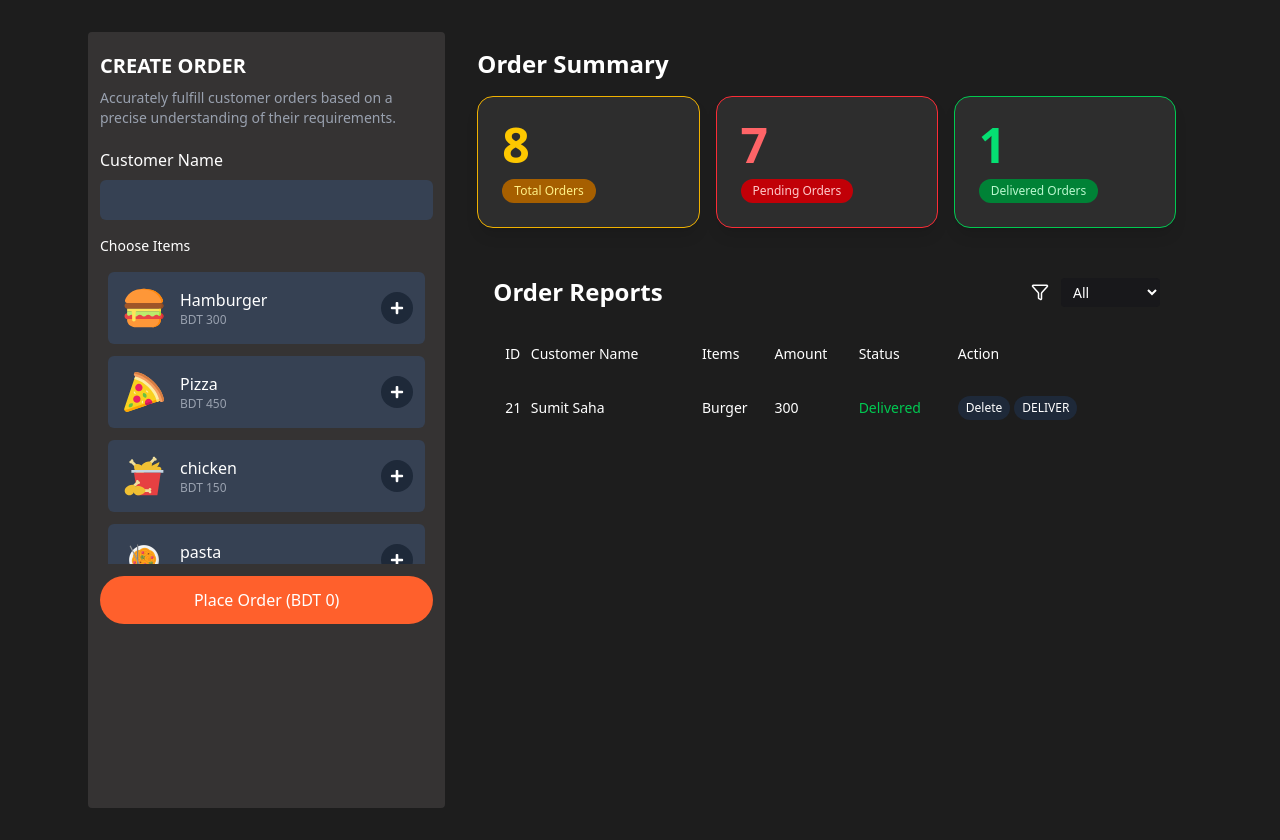
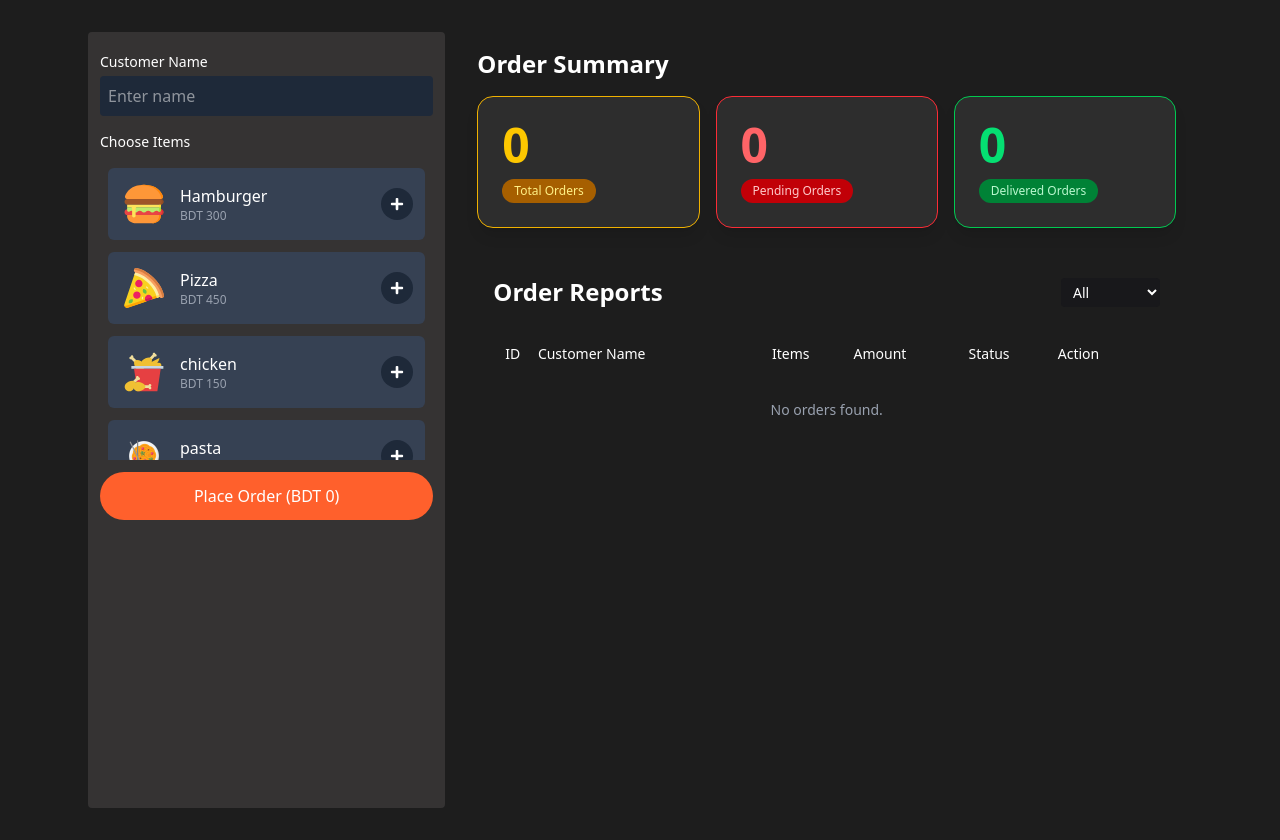
Before and after one commit to Md-Asikul-Islam/Food-Valley, a React (Vite) app: page / in a window 1280 px wide. Built offline with nearby package versions, Linux system fonts and the light colour scheme; grey boxes are pictures that could not be loaded.

Commit message:
finally the aplication is ready

```diff
--- a/src/components/CreateOrder.jsx
+++ b/src/components/CreateOrder.jsx
@@ -1,22 +1,20 @@
 import React from "react";
-const CreateOrder = () => {
+
+function CreateOrder({ customerName, setCustomerName }) {
   return (
-    <>
-      <h2 className="text-xl font-bold mb-1 text-white">CREATE ORDER</h2>
-      <p className="text-gray-400 text-sm mb-4 py-1">
-        Accurately fulfill customer orders based on a precise understanding of
-        their requirements.
-      </p>
     <div className="mb-4">
-        <label className="block text-white font-medium mb-2">
+      <label className="block text-sm font-medium text-white mb-1">
         Customer Name
       </label>
       <input
         type="text"
-          className="w-full bg-gray-700 bg-opacity-50 rounded-md text-white focus:outline-none focus:ring-1 focus:ring-blue-500 px-4 py-2 transition-all duration-300"
+        value={customerName}
+        onChange={(e) => setCustomerName(e.target.value)}
+        placeholder="Enter name"
+        className="w-full p-2 rounded bg-gray-800 text-white outline-none"
       />
     </div>
-    </>
   );
-};
+}
+
 export default CreateOrder;
--- a/src/components/DashBoard.jsx
+++ b/src/components/DashBoard.jsx
@@ -7,36 +7,90 @@ import { foodItems } from "../data";
 
 function DashBoard() {
   const [selectedItems, setSelectedItems] = useState([]);
+  const [orders, setOrders] = useState([]);
+  const [customerName, setCustomerName] = useState("");
+  const [filterStatus, setFilterStatus] = useState("All");
 
   const handleSelectItem = (itemId) => {
-   setSelectedItems((prevSelected) =>
-    prevSelected.includes(itemId)
-    ? prevSelected.filter((id) => id !== itemId)
-    : [...prevSelected, itemId]
-  )
+    setSelectedItems((prevSelected) =>
+      prevSelected.includes(itemId)
+        ? prevSelected.filter((id) => id !== itemId)
+        : [...prevSelected, itemId]
+    );
   };
 
-   const totalPrice = selectedItems.reduce((total, itemId) => {
-    const item = foodItems.find((i) => i.id === itemId);
-    return item ? total + item.price : total;
-  }, 0);
+  const handlePlaceOrder = () => {
+    if (selectedItems.length === 0 || customerName.trim() === "") return;
+
+    const orderedItems = foodItems.filter((item) =>
+      selectedItems.includes(item.id)
+    );
+
+    const newOrder = {
+      id: Date.now(),
+      customer: customerName,
+      items: orderedItems,
+      total: orderedItems.reduce((sum, item) => sum + item.price, 0),
+      status: "Pending",  // <-- নতুন অর্ডার সবসময় Pending
+    };
+
+    setOrders((prev) => [...prev, newOrder]);
+    setSelectedItems([]);
+    setCustomerName("");
+  };
+
+  // Delete অর্ডার ফাংশন
+  const handleDeleteOrder = (orderId) => {
+    setOrders((prev) => prev.filter((order) => order.id !== orderId));
+  };
+
+  // Deliver স্ট্যাটাস আপডেট ফাংশন
+  const handleDeliverOrder = (orderId) => {
+    setOrders((prev) =>
+      prev.map((order) =>
+        order.id === orderId ? { ...order, status: "Delivered" } : order
+      )
+    );
+  };
+
+  // Summary এর জন্য গুনুন
+const totalOrders = orders.length;
+const pendingOrders = orders.filter(order => order.status === "Pending").length;
+const deliveredOrders = orders.filter(order => order.status === "Delivered").length;
+  // ফিল্টারড অর্ডার লিস্ট
+  const filteredOrders = filterStatus === "All"
+    ? orders
+    : orders.filter(order => order.status === filterStatus);
 
   return (
     <div className="flex flex-col md:grid md:grid-cols-3 md:grid-rows-3 gap-4 h-auto md:h-[100vh] p-3">
       {/* Left Section */}
       <div className="bg-[#353333] rounded px-3 py-5 md:row-start-1 md:row-end-[-1] md:col-span-1">
-        <CreateOrder />
+        <CreateOrder customerName={customerName} setCustomerName={setCustomerName} />
         <OrderItems
           selectedItems={selectedItems}
           onSelectItem={handleSelectItem}
-          totalPrice={totalPrice}
+          totalPrice={foodItems
+            .filter(item => selectedItems.includes(item.id))
+            .reduce((sum, item) => sum + item.price, 0)}
+          onPlaceOrder={handlePlaceOrder}
         />
       </div>
 
       {/* Right Section */}
       <div className="rounded flex flex-col gap-4 md:col-span-2">
-        <OrderSummary  />
-        <OrderReportSection />
+        <OrderSummary
+          totalOrders={totalOrders}
+          pendingOrders={pendingOrders}
+          deliveredOrders={deliveredOrders}
+        />
+        <OrderReportSection
+          orders={filteredOrders}
+          onDelete={handleDeleteOrder}
+          onDeliver={handleDeliverOrder}
+          filterStatus={filterStatus}
+          setFilterStatus={setFilterStatus}
+        />
       </div>
     </div>
   );
--- a/src/components/Delivered.jsx
+++ b/src/components/Delivered.jsx
@@ -1,9 +1,9 @@
 import React from "react";
 
-function Delivered() {
+function Delivered({delivered}) {
   return (
     <div className="bg-[#2d2d2d] rounded-2xl p-6 shadow-lg border border-green-500 hover:scale-105 transition-transform duration-300">
-      <div className="text-5xl font-bold text-green-400 mb-2">1</div>
+      <div className="text-5xl font-bold text-green-400 mb-2">{delivered}</div>
       <div className="bg-green-700 bg-opacity-30 text-green-200 text-xs font-medium px-3 py-1 rounded-full inline-block">
         Delivered Orders
       </div>
--- a/src/components/OrderReportSection.jsx
+++ b/src/components/OrderReportSection.jsx
@@ -1,6 +1,6 @@
 import React from "react";
 
-function OrderReportSection() {
+function OrderReportSection({ orders, onDelete, onDeliver, filterStatus, setFilterStatus }) {
   return (
     <div className="px-2 sm:px-4 md:px-6 lg:px-8 py-4">
       {/* Header */}
@@ -10,29 +10,19 @@ function OrderReportSection() {
         </h2>
 
         <div className="flex items-center gap-2 sm:gap-3">
-          <svg
-            xmlns="http://www.w3.org/2000/svg"
-            width="18"
-            height="18"
-            viewBox="0 0 24 24"
-            fill="none"
-            stroke="currentColor"
-            strokeWidth="2"
-            strokeLinecap="round"
-            strokeLinejoin="round"
-            className="text-white"
+          <select
+            className="bg-zinc-900 text-white text-sm px-2 py-1 rounded-sm outline-none"
+            value={filterStatus}
+            onChange={(e) => setFilterStatus(e.target.value)}
           >
-            <path d="M10 20a1 1 0 0 0 .553.895l2 1A1 1 0 0 0 14 21v-7a2 2 0 0 1 .517-1.341L21.74 4.67A1 1 0 0 0 21 3H3a1 1 0 0 0-.742 1.67l7.225 7.989A2 2 0 0 1 10 14z" />
-          </svg>
-          <select className="bg-zinc-900 text-white text-sm px-2 py-1 rounded-sm outline-none">
-            <option>All</option>
-            <option>Pending</option>
-            <option>Delivered</option>
+            <option value="All">All</option>
+            <option value="Pending">Pending</option>
+            <option value="Delivered">Delivered</option>
           </select>
         </div>
       </div>
 
-      {/* Table container with scroll */}
+      {/* Table */}
       <div className="bg-cardbg rounded-md p-3 overflow-x-auto">
         <table className="min-w-[600px] sm:min-w-full border-separate border-spacing-y-2 text-white text-sm">
           <thead className="text-left">
@@ -46,23 +36,49 @@ function OrderReportSection() {
             </tr>
           </thead>
           <tbody>
-            <tr className="border-t border-gray-700">
-              <td className="py-2 sm:py-3 whitespace-nowrap">21</td>
-              <td className="py-2 sm:py-3 whitespace-nowrap">Sumit Saha</td>
-              <td className="py-2 sm:py-3 whitespace-nowrap">Burger</td>
-              <td className="py-2 sm:py-3 whitespace-nowrap">300</td>
+            {orders.length === 0 ? (
+              <tr>
+                <td colSpan="6" className="text-center py-4 text-gray-400">
+                  No orders found.
+                </td>
+              </tr>
+            ) : (
+              orders.map((order) => (
+                <tr key={order.id} className="border-t border-gray-700">
+                  <td className="py-2 sm:py-3 whitespace-nowrap">{order.id}</td>
+                  <td className="py-2 sm:py-3 whitespace-nowrap">{order.customer}</td>
                   <td className="py-2 sm:py-3 whitespace-nowrap">
-                <span className="text-green-500 font-medium">Delivered</span>
+                    {order.items.map((item) => item.name).join(", ")}
+                  </td>
+                  <td className="py-2 sm:py-3 whitespace-nowrap">{order.total}</td>
+                  <td className="py-2 sm:py-3 whitespace-nowrap">
+                    <span
+                      className={`font-medium ${
+                        order.status === "Delivered" ? "text-green-500" : "text-yellow-400"
+                      }`}
+                    >
+                      {order.status}
+                    </span>
                   </td>
                   <td className="py-2 sm:py-3 whitespace-nowrap flex flex-wrap gap-1">
-                <button className="bg-gray-800 hover:bg-red-600 text-xs px-2 py-1 rounded-full transition-colors duration-300">
+                    <button
+                      onClick={() => onDelete(order.id)}
+                      className="bg-gray-800 hover:bg-red-600 text-xs px-2 py-1 rounded-full transition-colors duration-300"
+                    >
                       Delete
                     </button>
-                <button className="bg-gray-800 hover:bg-green-600 text-xs px-2 py-1 rounded-full transition-colors duration-300">
+                    {order.status === "Pending" && (
+                      <button
+                        onClick={() => onDeliver(order.id)}
+                        className="bg-gray-800 hover:bg-green-600 text-xs px-2 py-1 rounded-full transition-colors duration-300"
+                      >
                         DELIVER
                       </button>
+                    )}
                   </td>
                 </tr>
+              ))
+            )}
           </tbody>
         </table>
       </div>
--- a/src/components/OrderSummary.jsx
+++ b/src/components/OrderSummary.jsx
@@ -3,7 +3,7 @@ import TotalOrder from "./TotalOrder";
 import PendingOrder from "./PendingOrder";
 import Delivered from "./Delivered";
 
-const OrderSummary = () => {
+const OrderSummary = ({ totalOrders, pendingOrders,deliveredOrders}) => {
   return (
     <div className="p-4">
       <h2 className="text-xl sm:text-2xl font-bold text-white mb-4">
@@ -11,11 +11,9 @@ const OrderSummary = () => {
       </h2>
 
       <div className="grid grid-cols-1 sm:grid-cols-2 lg:grid-cols-3 gap-4">
-        <TotalOrder />
-
-        <PendingOrder />
-
-        <Delivered />
+        <TotalOrder total={totalOrders} />
+        <PendingOrder pending={pendingOrders} />
+        <Delivered delivered={deliveredOrders} />
       </div>
     </div>
   );
--- a/src/components/PendingOrder.jsx
+++ b/src/components/PendingOrder.jsx
@@ -1,9 +1,9 @@
 import React from "react";
 
-function PendingOrder() {
+function PendingOrder({pending}) {
   return (
     <div className="bg-[#2d2d2d] rounded-2xl p-6 shadow-lg border border-red-500 hover:scale-105 transition-transform duration-300">
-      <div className="text-5xl font-bold text-red-400 mb-2">7</div>
+      <div className="text-5xl font-bold text-red-400 mb-2">{pending}</div>
       <div className="bg-red-700 bg-opacity-30 text-red-200 text-xs font-medium px-3 py-1 rounded-full inline-block">
         Pending Orders
       </div>
--- a/src/components/TotalOrder.jsx
+++ b/src/components/TotalOrder.jsx
@@ -1,9 +1,9 @@
 import React from "react";
 
-function TotalOrder() {
+function TotalOrder({ total }) {
   return (
     <div className="bg-[#2d2d2d] rounded-2xl p-6 shadow-lg border border-yellow-500 hover:scale-105 transition-transform duration-300">
-      <div className="text-5xl font-bold text-yellow-400 mb-2">8</div>
+      <div className="text-5xl font-bold text-yellow-400 mb-2">{total}</div>
       <div className="bg-yellow-700 bg-opacity-30 text-yellow-200 text-xs font-medium px-3 py-1 rounded-full inline-block">
         Total Orders
       </div>
```
Also changed, not shown: src/components/OrderItems.jsx (+3 -8 lines). Lines whose indentation alone changed are shown as unchanged.
